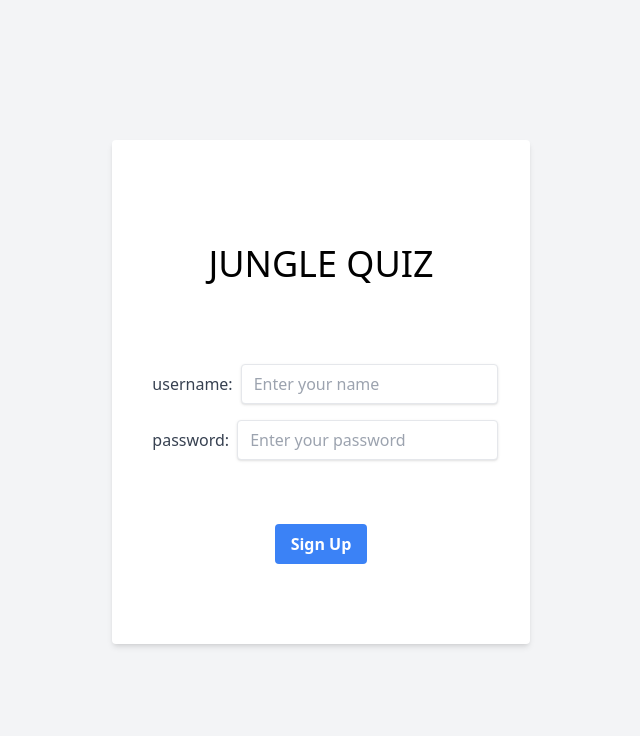
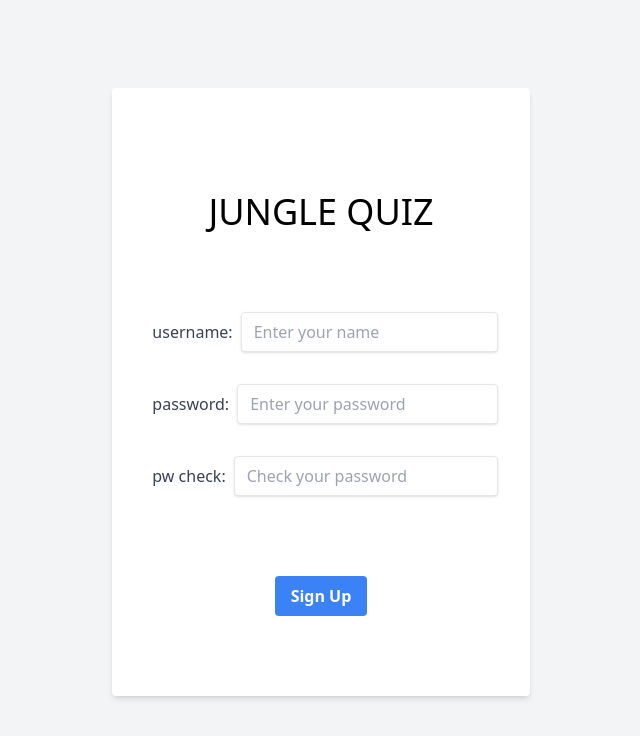
Before and after one commit to Jungle-Quiz/jungle-quiz, a Flask app: template templates/signup.html in a window 1280 px wide. Shown: the top 736 px of the page, without its empty margins (319-959 px from the left). Run offline with Flask 3, Linux system fonts and the light colour scheme; the template is opened without the code that fills it, so the values that code supplies are empty; some libraries are stand-ins or nearby versions.

Commit message:
signup page

```diff
--- a/templates/signup.html
+++ b/templates/signup.html
@@ -6,13 +6,39 @@
     <meta name="viewport" content="width=device-width, initial-scale=1.0">
     <title>Sign Up Page</title>
     <script src="https://cdn.tailwindcss.com"></script>
+    <script src="https://code.jquery.com/jquery-3.5.1.slim.min.js"
+        integrity="sha384-DfXdz2htPH0lsSSs5nCTpuj/zy4C+OGpamoFVy38MVBnE+IbbVYUew+OrCXaRkfj"
+        crossorigin="anonymous"></script>
+    <script>
+        function signup() {
+            let username = $('#username').val();
+            let password = $('#password').val();
+            let pwcheck = $('#pwcheck').valu();
+            $.ajax({
+                url: 'http://localhost/signup',
+                method: 'post',
+                data: { 'username': username, 'password': password },
+                success: function (response) {
+                    console.log(response);
+                    if (response['result'] == 'success') {
+                        alert('회원가입 완료!');
+                        window.location.href = '/';
+                    }
+                },
+                error: function (xhr, status, error) {
+                    alert(error);
+                }
+            });
+
+        }
+    </script>
 </head>
 
 <body class="bg-gray-100 h-screen">
     <div class="container mx-auto px-4 h-full flex justify-center items-center">
         <div class="abc bg-white shadow-md rounded px-8 pt-6 pb-8 mb-4 flex flex-col">
             <h1 class="text-center py-20 text-4xl">JUNGLE QUIZ</h1>
-            <div class="mb-4 flex">
+            <div class="mb-8 flex">
                 <label class="block font-normal text-gray-700 font-bold m-2" for="username">
                     username:
                 </label>
@@ -20,7 +46,7 @@
                     class="shadow outline-none appearance-none border rounded w-full py-2 px-3 text-gray-700 leading-tight"
                     id="username" type="text" placeholder="Enter your name">
             </div>
-            <div class="mb-4 flex">
+            <div class="mb-8 flex">
                 <label class="block font-normal text-gray-700 font-bold m-2 " for="password">
                     password:
                 </label>
@@ -28,8 +54,17 @@
                     class="shadow outline-none appearance-none border rounded w-full py-2 px-3 text-gray-700 leading-tight"
                     id="password" type="password" placeholder="Enter your password">
             </div>
+            <div class="mb-8 flex">
+                <label class="block font-normal whitespace-nowrap text-gray-700 font-bold m-2 " for="password">
+                    pw check:
+                </label>
+                <input
+                    class="shadow outline-none appearance-none border rounded w-full py-2 px-3 text-gray-700 leading-tight"
+                    id="pwcheck" type="password" placeholder="Check your password">
+            </div>
             <div class="flex items-center justify-center my-12">
-                <button class="bg-blue-500 hover:bg-blue-700 text-white font-bold py-2 px-4 rounded" type="button">
+                <button class="bg-blue-500 hover:bg-blue-700 text-white font-bold py-2 px-4 rounded" type="button"
+                    onclick="signup()">
                     Sign Up
                 </button>
             </div>
```
Also changed, not shown: app.py (+12 -6 lines), templates/login.html (+26 -1 lines).
